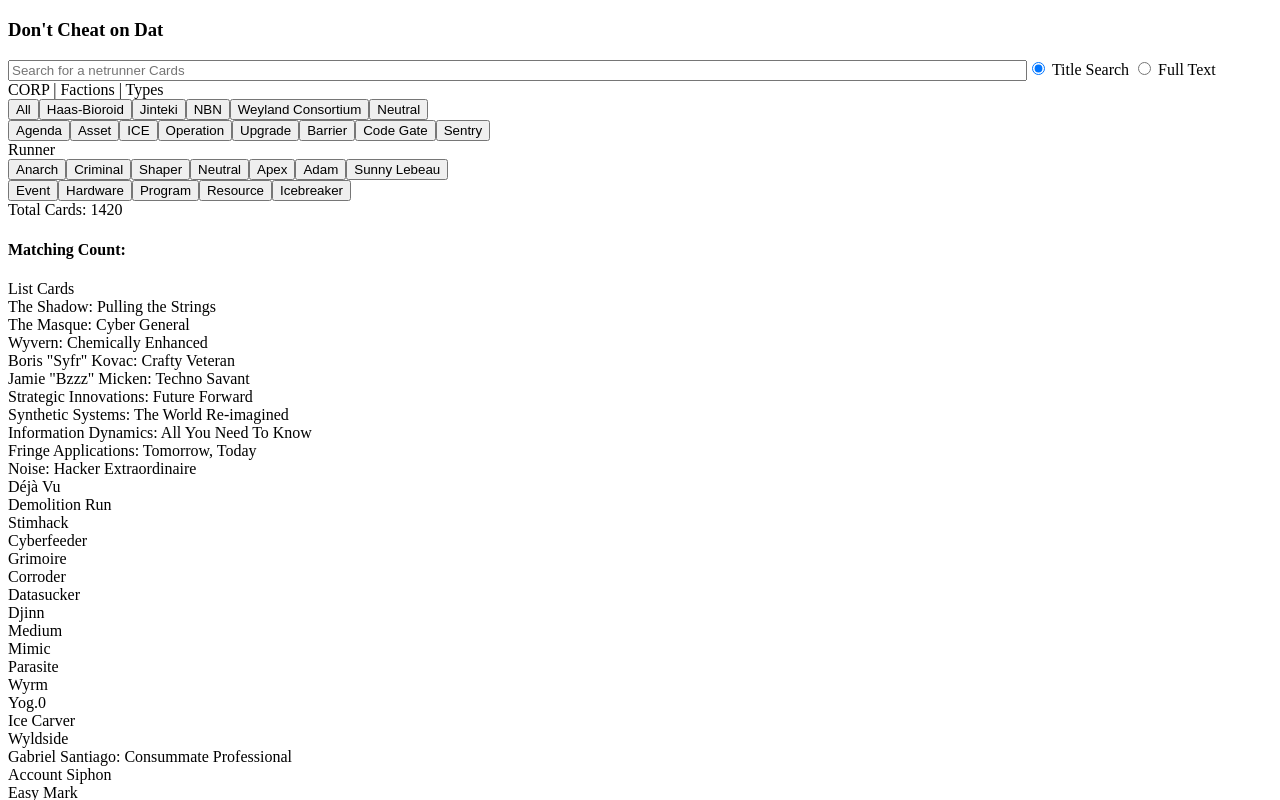
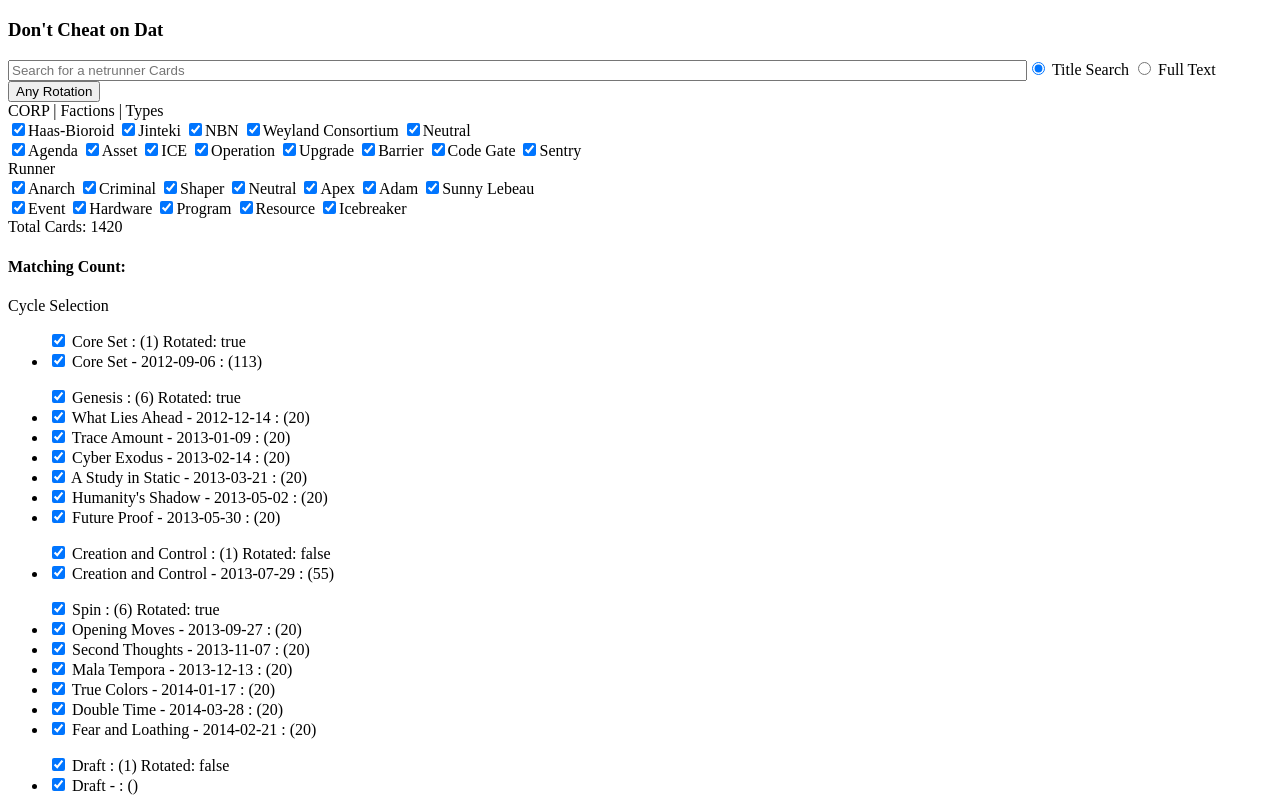
Before and after one commit to SideAction/Netrunner, an Angular app: page /ui/main in a window 1280 px wide. Shown: the top 800 px of the page. Built offline with nearby package versions, Linux system fonts and the light colour scheme.

Commit message:
Tests in, filters by tools.  Still could use some all/none etc fitlers.

```diff
--- a/src/netrunner/netrunner.ng.html
+++ b/src/netrunner/netrunner.ng.html
@@ -19,44 +19,55 @@
       <input name="searchFullText" type="radio" [value]="true"  [(ngModel)]="searchFullText">
       Full Text
     </label>
+    <label>
+      <button type="button" (click)="rotationStateChange()">
+        {{rotationStates[rotationState]}}
+      </button>
+    </label>
   </form>
+
 
   <div>
     CORP | Factions | Types
     <div class="corp-factions">
-      <button type="button" class="btn btn-xs btn-corp-faction">
-        All
-      </button>
-      <button type="button" class="btn btn-xs btn-corp-faction"
+      <span *ngFor="let faction of corpFactions">
+        <input type="checkbox" class="btn btn-xs btn-corp-faction"
+          [checked]="factionSelection[faction.code]"
           [class.btn-primary]="faction.selected"
-        *ngFor="let faction of corpFactions"
           (click)="toggleFaction(faction)"
-      >{{ faction.name }}</button>
+        />{{ faction.name }}
+      </span>
     </div>
     <div class="corp-types">
-      <button  type="btn btn-xs btn-corp-type"
+      <span *ngFor="let type of corpTypes">
+        <input type="checkbox" class="btn btn-xs btn-corp-type"
+          [checked]="typeSelection[type.code]"
           [class.btn-primary]="type.selected"
-        *ngFor="let type of corpTypes"
           (click)="toggleType(type)"
-      >{{ type.name }}</button>
+        />{{ type.name }}
+      </span>
     </div>
   </div>
 
   <div>
     Runner
     <div class="runner-factions">
-      <button type="button" class="btn btn-xs btn-runner-type"
+      <span *ngFor="let faction of runnerFactions">
+        <input type="checkbox" class="btn btn-xs btn-runner-type"
+          [checked]="factionSelection[faction.code]"
           [class.btn-primary]="faction.selected"
           (click)="toggleFaction(faction)"
-        *ngFor="let faction of runnerFactions"
-      >{{ faction.name }}</button>
+        />{{ faction.name }}
+      </span>
     </div>
     <div class="runner-types">
-      <button type="button" class="btn btn-xs btn-runner-types"
+      <span *ngFor="let type of runnerTypes">
+        <input type="checkbox" class="btn btn-xs btn-runner-types"
+          [checked]="typeSelection[type.code]"
           [class.btn-primary]="type.selected"
-        *ngFor="let type of runnerTypes"
           (click)="toggleType(type)"
-      >{{ type.name }}</button>
+        />{{ type.name }}
+      </span>
     </div>
   </div>
 
@@ -72,10 +83,23 @@
     </div>
   </div>
 
-  List Cards
-  <div *ngFor="let c of listCards">
-    {{c.title}}
+  <div class="nr-search-filter">
+    <div class="cycle-selection">
+      Cycle Selection
+      <div *ngIf="cycles">
+        <ul *ngFor="let cycle of cycles">
+          <input type="checkbox" [checked]="cycleSelection[cycle.code]"
+            (change)="toggleCycle(cycle)"/>
+            {{cycle.name}} : ({{cycle.size}}) Rotated: {{cycle.rotated}}
+            <li *ngFor="let pack of (packListing[cycle.code] || [])">
+              <input type="checkbox" [checked]="packSelection[pack.code]"
+                (change)="togglePack(pack)"
+              />
+              {{pack.name}} - {{pack.date_release}} : ({{pack.size}})
+            </li>
+        </ul>
+      </div>
     </div>
 
-
   </div>
+</div>
--- a/src/netrunner/netrunner_cmp.ts
+++ b/src/netrunner/netrunner_cmp.ts
@@ -6,6 +6,12 @@ import {Faction, SubType, Cycle, Pack, Card} from './types';
 
 import * as _ from 'lodash';
 import * as moment from 'moment';
+
+export let ROTATION = {
+    ALL: "Any Rotation",
+    IN: "In Rotation",
+    OUT: "Out of Rotation",
+};
 
 @Component({
     selector: 'netrunner-cmp',
@@ -26,6 +32,8 @@ export class NetrunnerCmp implements OnInit {
     public packs: Array<Pack>;
     public matchedCards: Array<Card>;
 
+    public packListing: any; // Hash of packs grouped by cycle_code
+
     // Make it so we can quick apply some filters
     public types: Array<any>;
     public corpTypes: Array<any>;
@@ -36,6 +44,8 @@ export class NetrunnerCmp implements OnInit {
     public runnerFactions: Array<any>;
 
     public searchFullText: boolean = false;
+    public rotationState: number = 0;
+    public rotationStates = [ROTATION.ALL, ROTATION.IN, ROTATION.OUT];
     public errMsg: string;
 
     // We don't want to instance make netrunnerDB image loads until the user is probalby done searching
@@ -69,7 +79,7 @@ export class NetrunnerCmp implements OnInit {
         this.allCards = this._netrunnerService.getDistinctNamedCards();
     }
 
-    public searchCards(textToFind: string) {
+    public searchCards(textToFind: string = this.searchText) {
         this.matchedCards = null;
 
         console.log("Search text", textToFind);
@@ -80,7 +90,7 @@ export class NetrunnerCmp implements OnInit {
         this.lastSearchTime = moment();
         this.resetVisibleImages();
 
-        // Could just make this a debounce, not sure if _.debounce plays nice with digest loops yet
+        // TODO:  Definitely do a debounce but it still might be jacked by angular timeout loop issues
         setTimeout(() => {
             this.matchedCards = this.checkCards(this.allCards, textToFind, 20);
         }, 100);
@@ -107,13 +117,13 @@ export class NetrunnerCmp implements OnInit {
         return false;
     }
 
-    public checkCards(cards: Array<Card>, textToFind: string, limit: number = 20) {
-        let rotationState = null; // TODO
+    public checkCards(cards: Array<Card> = this.allCards, textToFind: string = this.searchText, limit: number = 20) {
         let matchingCards = cards;
-        matchingCards = this.rotationFilters(matchingCards, rotationState);
+        matchingCards = this.rotationFilters(matchingCards, this.rotationStates[this.rotationState]);
         matchingCards = this.selectionFilters(matchingCards);
         matchingCards = this.textFilters(matchingCards, textToFind, this.searchFullText);
 
+        console.log("WAT", matchingCards.length);
         return matchingCards && matchingCards.length > limit ? matchingCards.slice(0, limit) : matchingCards;
     }
 
@@ -144,38 +154,72 @@ export class NetrunnerCmp implements OnInit {
         return lookup;
     }
 
+    // TODO: All selection for each major section
+
+    // TODO: All selection for each cycle operation (Remove cycle filter but use check all related cycles?)
+
+    public rotationStateChange(state: number = 0) {
+        this.rotationState = (this.rotationState + 1) % this.rotationStates.length;
+        this.matchedCards = this.checkCards();
+    }
+
     // Perhaps make a lookup for the various card filters that can be applied
     public toggleType(typ: SubType, state: boolean = null) {
         console.log("Toggling type", typ, state);
         let code = typ.code;
         this.typeSelection[code] = state !== null ? state : !this.typeSelection[code];
+        this.matchedCards = this.checkCards();
     }
 
     public togglePack(pack: Pack, state: boolean = null) {
         console.log("Toggling pack", pack, state);
         let code = pack.code;
         this.packSelection[code] == state !== null ? state : !this.packSelection[code];
+        this.matchedCards = this.checkCards();
     }
 
     public toggleFaction(faction: Faction, state: boolean = null) {
         console.log("Toggling faction", faction, state);
         let code = faction.code;
-        this.factionSelection[code] = state !== null ? state : this.factionSelection[code];
+        this.factionSelection[code] = state !== null ? state : !this.factionSelection[code];
+        this.matchedCards = this.checkCards();
     }
 
+
+    // TODO: could make it so the rotation state alters the selections and just do one filter
     public toggleCycle(cycle: Cycle, state: boolean = null) {
         console.log("Toggling cycle", cycle, state);
         let code = cycle.code;
-        this.cycleSelection[code] = state !== null ? state : this.cycleSelection[code];
+        let newState = state !== null ? state : !this.cycleSelection[code];
+        this.cycleSelection[code] = newState;
+
+        // Now set the pack state based on the cycle (filter would be the same but UI purposes)
+        let packLookup = _.groupBy(this.packs, 'cycle_code') || {};
+        let packs = packLookup[cycle.code] || [];
+        _.each(packs, pack => {
+            this.packSelection[pack.code] = newState;
+        });
+        this.matchedCards = this.checkCards();
+
     }
+
 
     private lookupFilter(cards: Array<Card>, selectionLookup: any, filterKey: string) {
         selectionLookup = selectionLookup || {};
         return _.filter(cards, card => {
             let checkVal = card[filterKey]; // Things like type_code, pack_code, faction_code etc
             return selectionLookup[checkVal];
-        })
+        });
     }
+
+    // helper for setting things to all or none
+    private setAllFilterStates(filterLookup: any, state: boolean = false) {
+        filterLookup = filterLookup || {};
+        _.each(filterLookup, (val, key) => {
+            filterLookup[key] = state;
+        });
+    }
+
 
     // We have legality which should filter the overall card set
     public selectionFilters(cards: Array<Card> = null) {
@@ -200,17 +244,21 @@ export class NetrunnerCmp implements OnInit {
     }
 
     // Filter based on rotation state selection (In: true, Out: false, All: null)
-    public rotationFilters(cards: Array<Card>, rotationState: boolean = null) {
-        if (rotationState === null) {
+    public rotationFilters(cards: Array<Card>, rotationState: string = ROTATION.ALL) {
+        // ALL, IN, OUT are the rotation options.
+        if (rotationState == ROTATION.ALL || rotationState == null) {
             return cards;
         }
-
+        let rotated = rotationState == ROTATION.OUT;
         return _.filter(cards, card => {
-            return card.pack.cycle.rotated === rotationState;
+            return card.pack.cycle.rotated === rotated;
         });
     }
 
     public textFilters(cards: Array<Card>, textToFind: string, searchFullText: boolean = false) {
+        if (textToFind === undefined || textToFind == null || textToFind === '') {
+            return cards;
+        }
         console.log("Searching for cards with: ", textToFind);
         this.errMsg = null;
 
@@ -242,6 +290,8 @@ export class NetrunnerCmp implements OnInit {
         this.corpTypes = _.filter(this.types, t => t.side_code === 'corp');
         this.runnerTypes = _.filter(this.types, t => t.side_code === 'runner');
 
+        this.packListing = _.groupBy(this.packs, 'cycle_code') || {};
+
         // Used to setup various filters that can be applied in the UI
         this.buildSelectionLookups(this.packs, this.factions, this.types, this.cycles);
         // console.log("Hmmmm", this.typeSelection, this.packSelection, this.factionSelection, this.cycleSelection);
```
Also changed, not shown: 1 other file (tests, documents, lock files or other folders). Lines whose indentation alone changed are shown as unchanged.
